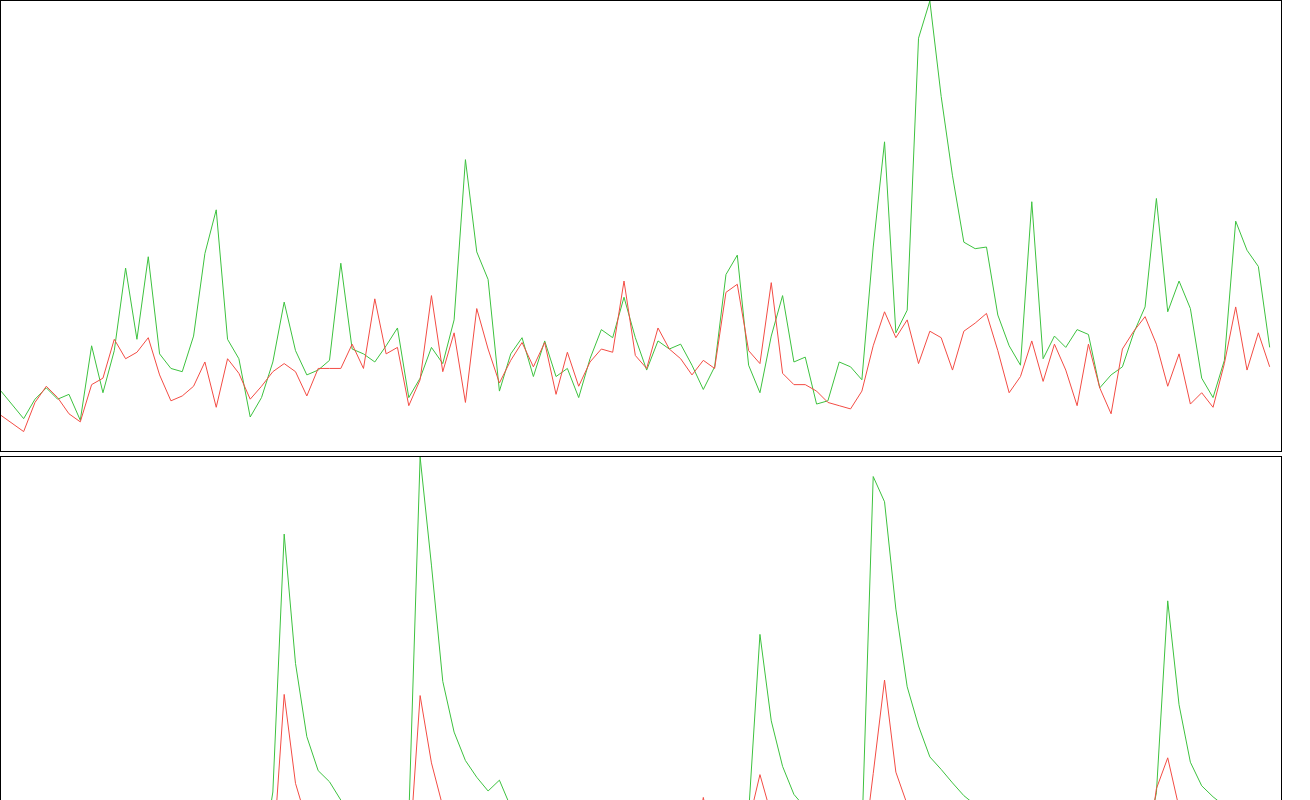
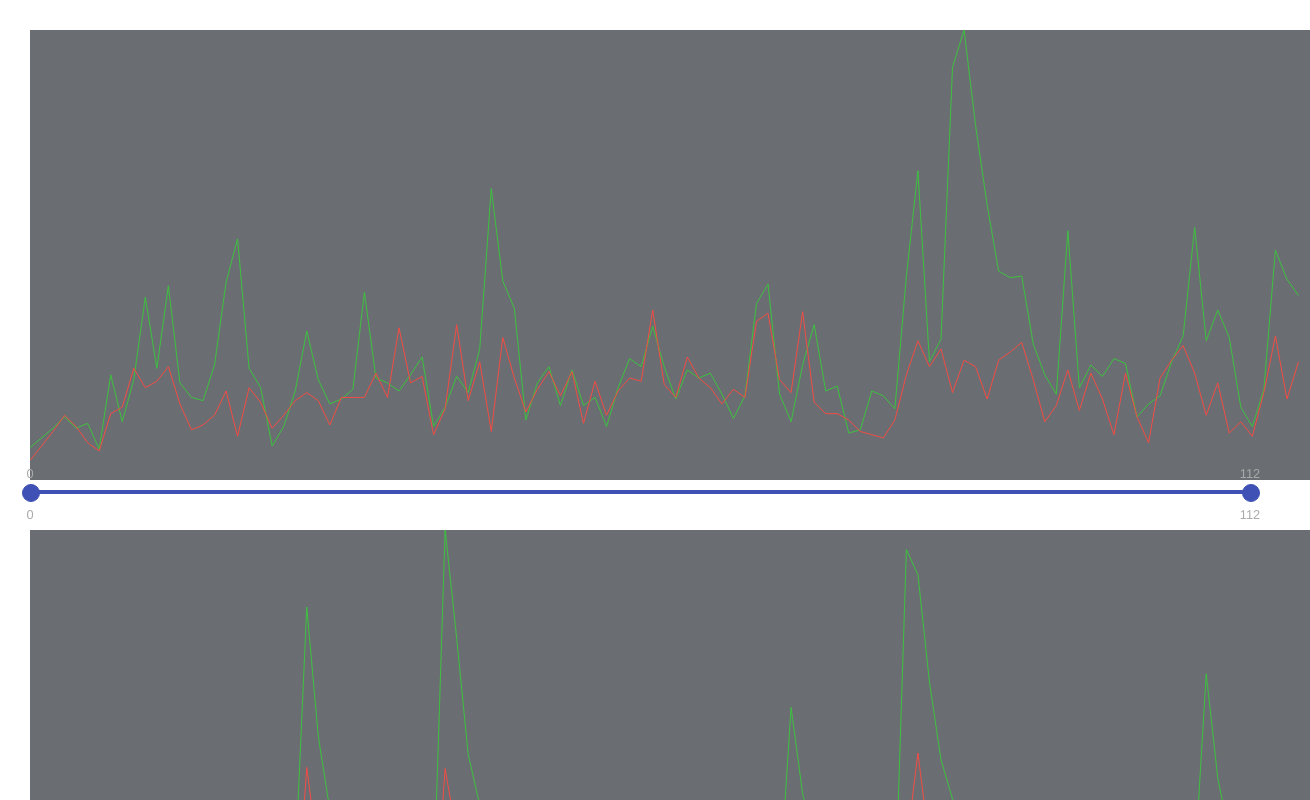
Before and after one commit to YoginAlex/telegram-coding-contest-charts, a React (Create React App) app: page / in a window 1280 px wide. Shown: the top 800 px of the page, 1310 px wide, since content can reach past the window. Built offline with nearby package versions, Linux system fonts and the light colour scheme.

Commit message:
feat: range inputs for graphs

```diff
--- a/package.json
+++ b/package.json
@@ -5,10 +5,11 @@
   "license": "MIT",
   "dependencies": {
     "node-sass": "^4.11.0",
+    "prop-types": "^15.7.2",
     "react": "^16.8.4",
     "react-dom": "^16.8.4",
-    "react-scripts": "2.1.8",
-    "prop-types": "^15.7.2"
+    "react-input-range": "^1.3.0",
+    "react-scripts": "2.1.8"
   },
   "scripts": {
     "start": "react-scripts start",
--- /dev/null
+++ b/src/components/Chart/Chart.js
@@ -0,0 +1,55 @@
+import React, { useState } from 'react';
+import InputRange from 'react-input-range';
+import { GRAPH_TYPES } from '../enums';
+import { graphDataPropType } from '../propTypes';
+
+import ChartCanvas from '../ChartCanvas/ChartCanvas';
+
+import 'react-input-range/lib/css/index.css';
+import './Chart.scss';
+
+const HEIGHT = 450;
+
+const Chart = ({ chart }) => {
+  const {
+    columns, types, names, colors,
+  } = chart;
+
+  const axis = columns.filter(column => types[column[0]] === GRAPH_TYPES.X)[0];
+
+  const [range, setRange] = useState({ min: 0, max: axis.length - 1 });
+
+  const lines = columns
+    .filter(column => types[column[0]] === GRAPH_TYPES.LINE)
+    .map(arr => ({
+      id: arr[0],
+      points: arr.slice(range.min + 1, range.max),
+    }));
+
+  return (
+    <div className="Chart">
+      <ChartCanvas
+        lines={lines}
+        axis={{
+          id: axis[0],
+          points: axis.slice(1),
+        }}
+        names={names}
+        colors={colors}
+        height={HEIGHT}
+      />
+      <InputRange
+        maxValue={axis.length - 1}
+        minValue={0}
+        value={range}
+        onChange={value => setRange(value)}
+      />
+    </div>
+  );
+};
+
+Chart.propTypes = {
+  chart: graphDataPropType.isRequired,
+};
+
+export default Chart;
--- /dev/null
+++ b/src/components/Chart/Chart.scss
@@ -0,0 +1,3 @@
+.Chart {
+  margin: 30px;
+}
--- a/src/components/ChartCanvas/ChartCanvas.js
+++ b/src/components/ChartCanvas/ChartCanvas.js
@@ -1,42 +1,42 @@
+/* eslint-disable react/prop-types */
 import React, { useRef } from 'react';
 import PropTypes from 'prop-types';
-import { graphDataPropType } from '../propTypes';
+// import { graphDataPropType } from '../propTypes';
 import useWindowSize from '../../hooks/useWindowSize';
 import useAnimationFrame from '../../hooks/useAnimationFrame';
-import { GRAPH_TYPES } from '../enums';
 
 import './ChartCanvas.scss';
 
-const ChartCanvas = ({ chart, height }) => {
+const ChartCanvas = ({ lines, colors, height }) => {
   const canvasRef = useRef(null);
   const windowSize = useWindowSize();
-  const { columns, types, colors } = chart;
 
-  const lines = columns.filter(column => types[column[0]] === GRAPH_TYPES.LINE);
-  const axis = columns.filter(column => types[column[0]] === GRAPH_TYPES.X);
+  const { length } = lines[0].points;
 
-  useAnimationFrame(() => {
+  const draw = () => {
     if (canvasRef.current && canvasRef.current.getContext) {
       const ctx = canvasRef.current.getContext('2d');
       ctx.clearRect(0, 0, canvasRef.current.width, canvasRef.current.height);
 
-      const xStep = canvasRef.current.width / axis[0].length;
+      ctx.fillStyle = '#6a6e72';
+      ctx.fillRect(0, 0, canvasRef.current.width, canvasRef.current.height);
+
+      const xStep = canvasRef.current.width / lines[0].points.length;
       const maxOfPoints = Math.max.apply(
         null,
-        lines.map(line => Math.max.apply(null, line.slice(1))),
+        lines.map(line => Math.max.apply(null, line.points)),
       );
       const yRatio = height / maxOfPoints;
 
-      lines.forEach((line) => {
-        const key = line[0];
+      lines.forEach(({ id, points }) => {
+        // console.log('points', points);
+        ctx.beginPath();
+        ctx.strokeStyle = colors[id];
+        ctx.moveTo(0, height - points[1] * yRatio);
 
-        ctx.beginPath();
-        ctx.strokeStyle = colors[key];
-        ctx.moveTo(0, height - line[1] * yRatio);
-
-        const lineLength = line.length;
+        const lineLength = points.length;
         for (let i = 2; i < lineLength; i += 1) {
-          ctx.lineTo(xStep * i, height - line[i] * yRatio);
+          ctx.lineTo(xStep * i, height - points[i] * yRatio);
         }
 
         ctx.stroke();
@@ -44,7 +44,9 @@ const ChartCanvas = ({ chart, height }) => {
     } else {
       console.error('Canvas not supported: ', canvasRef);
     }
-  });
+  };
+
+  useAnimationFrame(draw, length);
 
   return (
     <canvas
@@ -57,7 +59,7 @@ const ChartCanvas = ({ chart, height }) => {
 };
 
 ChartCanvas.propTypes = {
-  chart: graphDataPropType.isRequired,
+  // chart: graphDataPropType.isRequired,
   height: PropTypes.number,
 };
 
--- a/src/components/ChartCanvas/ChartCanvas.scss
+++ b/src/components/ChartCanvas/ChartCanvas.scss
@@ -1,3 +1,2 @@
 .Canvas {
-  border: 1px solid black;
 }
--- a/src/components/Charts/Charts.js
+++ b/src/components/Charts/Charts.js
@@ -1,19 +1,17 @@
 /* eslint-disable react/no-array-index-key */
 import React, { useContext } from 'react';
 import { ChartsContext } from '../Contexts';
-import ChartCanvas from '../ChartCanvas/ChartCanvas';
-
-const HEIGHT = 450;
+import Chart from '../Chart/Chart';
 
 const Charts = () => {
   const context = useContext(ChartsContext);
   const { data } = context;
 
-  const chartCanvasNodes = data.map((chart, index) => {
-    console.log('chart', chart);
-
-    return <ChartCanvas key={index} chart={chart} height={HEIGHT} />;
-  });
+  const chartCanvasNodes = data.map((chart, index) => (
+    <div>
+      <Chart key={index} chart={chart} />
+    </div>
+  ));
 
   return <React.Fragment>{chartCanvasNodes}</React.Fragment>;
 };
--- a/src/hooks/useAnimationFrame.js
+++ b/src/hooks/useAnimationFrame.js
@@ -1,19 +1,21 @@
 import { useRef, useLayoutEffect } from 'react';
 
-const useAnimationFrame = (callback) => {
-  const callbackRef = useRef(callback);
+const useAnimationFrame = (callback, length) => {
+  // const callbackRef = useRef(callback);
   const frameRef = useRef();
 
   const loop = () => {
     frameRef.current = window.requestAnimationFrame(loop);
-    const cb = callbackRef.current;
-    cb();
+    // const cb = callbackRef.current;
+    // cb();
+    callback();
   };
 
   useLayoutEffect(() => {
     frameRef.current = window.requestAnimationFrame(loop);
+
     return () => window.cancelAnimationFrame(frameRef.current);
-  }, []);
+  }, [length]);
 };
 
 export default useAnimationFrame;
```
Also changed, not shown: 1 other file (tests, documents, lock files or other folders).
